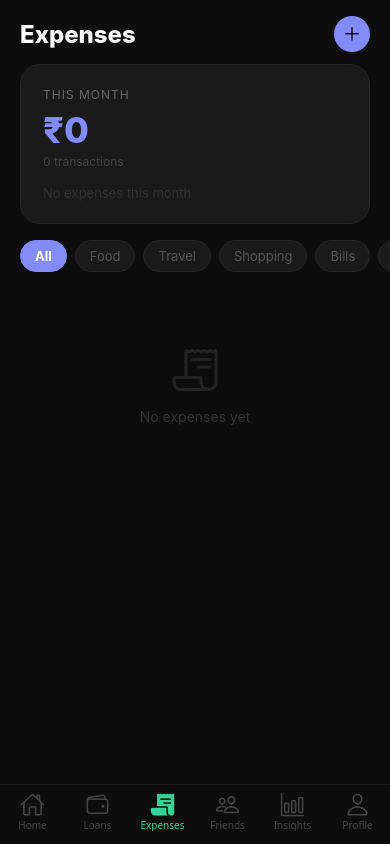
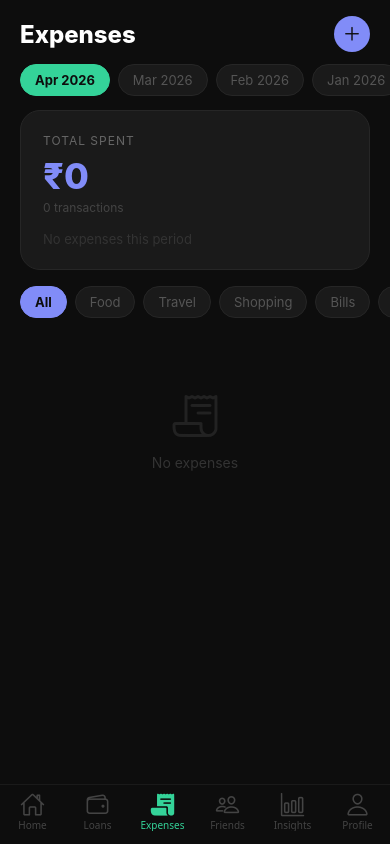
Before and after one commit to sabihul2110/FlowLedger, a React Native app in the folder frontend/: screen /Expenses in a window 390 px wide. Built offline with nearby package versions, Linux system fonts and the light colour scheme.

Commit message:
refactor: expenses and insights with month filter, useExpenses hook, constants

```diff
--- /dev/null
+++ b/frontend/src/hooks/useExpenses.js
@@ -0,0 +1,24 @@
+// frontend/src/hooks/useExpenses.js
+import { useState, useCallback } from 'react';
+import { useFocusEffect } from '@react-navigation/native';
+import { getExpenses } from '../store/expenseStore';
+
+export default function useExpenses(month, year) {
+  const [expenses, setExpenses] = useState([]);
+  const [loading, setLoading] = useState(true);
+
+  const load = async () => {
+    setLoading(true);
+    const all = await getExpenses();
+    const filtered = all.filter(e => {
+      const d = new Date(e.createdAt);
+      return d.getMonth() === month && d.getFullYear() === year;
+    });
+    setExpenses(filtered);
+    setLoading(false);
+  };
+
+  useFocusEffect(useCallback(() => { load(); }, [month, year]));
+
+  return { expenses, loading, reload: load };
+}
--- a/frontend/src/screens/ExpensesScreen.js
+++ b/frontend/src/screens/ExpensesScreen.js
@@ -7,22 +7,16 @@ flowledger/
         ExpensesScreen.js
 */
 
-import { Ionicons } from '@expo/vector-icons';
-import { useFocusEffect } from '@react-navigation/native';
-import { useCallback, useState } from 'react';
+import { useState } from 'react';
 import {
-  Alert,
-  KeyboardAvoidingView,
-  Modal,
-  Platform,
-  ScrollView, StyleSheet,
-  Text,
-  TextInput,
-  TouchableOpacity,
-  View,
+  View, Text, ScrollView, StyleSheet, TouchableOpacity,
+  Modal, TextInput, KeyboardAvoidingView, Platform, Alert,
 } from 'react-native';
 import { SafeAreaView } from 'react-native-safe-area-context';
-import { CATEGORIES, deleteExpense, getExpenses, getMonthSummary, saveExpense } from '../store/expenseStore';
+import { Ionicons } from '@expo/vector-icons';
+import { CATEGORIES, deleteExpense, saveExpense } from '../store/expenseStore';
+import { getMonthOptions } from '../utils/dateHelpers';
+import useExpenses from '../hooks/useExpenses';
 
 const CATEGORY_ICONS = {
   Food: 'fast-food-outline',
@@ -45,20 +39,23 @@ const CATEGORY_COLORS = {
 const EMPTY_FORM = { title: '', amount: '', category: 'Food', note: '' };
 
 export default function ExpensesScreen() {
-  const [expenses, setExpenses] = useState([]);
-  const [summary, setSummary] = useState({ total: 0, byCategory: {}, count: 0 });
+  const now = new Date();
+  const [selMonth, setSelMonth] = useState(now.getMonth());
+  const [selYear, setSelYear] = useState(now.getFullYear());
+  const [filterCat, setFilterCat] = useState('All');
   const [showModal, setShowModal] = useState(false);
   const [form, setForm] = useState(EMPTY_FORM);
-  const [filterCat, setFilterCat] = useState('All');
 
-  const load = async () => {
-    const data = await getExpenses();
-    setExpenses(data);
-    const s = await getMonthSummary();
-    setSummary(s);
-  };
+  const monthOptions = getMonthOptions(6);
+  const { expenses, reload } = useExpenses(selMonth, selYear);
 
-  useFocusEffect(useCallback(() => { load(); }, []));
+  // Compute summary from hook data
+  const total = expenses.reduce((s, e) => s + e.amount, 0);
+  const byCategory = {};
+  CATEGORIES.forEach(c => { byCategory[c] = 0; });
+  expenses.forEach(e => { byCategory[e.category] = (byCategory[e.category] || 0) + e.amount; });
+
+  const filtered = filterCat === 'All' ? expenses : expenses.filter(e => e.category === filterCat);
 
   const handleAdd = async () => {
     if (!form.title.trim()) return Alert.alert('Error', 'Enter a title');
@@ -66,17 +63,15 @@ export default function ExpensesScreen() {
     await saveExpense({ ...form, amount: parseFloat(form.amount) });
     setForm(EMPTY_FORM);
     setShowModal(false);
-    load();
+    reload();
   };
 
   const handleDelete = (id) => {
     Alert.alert('Delete', 'Delete this expense?', [
       { text: 'Cancel', style: 'cancel' },
-      { text: 'Delete', style: 'destructive', onPress: async () => { await deleteExpense(id); load(); } },
+      { text: 'Delete', style: 'destructive', onPress: async () => { await deleteExpense(id); reload(); } },
     ]);
   };
-
-  const filtered = filterCat === 'All' ? expenses : expenses.filter(e => e.category === filterCat);
 
   return (
     <SafeAreaView style={s.safe}>
@@ -91,31 +86,42 @@ export default function ExpensesScreen() {
 
       <ScrollView showsVerticalScrollIndicator={false}>
 
-        {/* Month Summary Card */}
+        {/* Month Selector */}
+        <ScrollView horizontal showsHorizontalScrollIndicator={false} contentContainerStyle={s.monthRow}>
+          {monthOptions.map(opt => (
+            <TouchableOpacity
+              key={`${opt.month}-${opt.year}`}
+              style={[s.filterTab, selMonth === opt.month && selYear === opt.year && s.monthActive]}
+              onPress={() => { setSelMonth(opt.month); setSelYear(opt.year); }}
+            >
+              <Text style={[s.filterText, selMonth === opt.month && selYear === opt.year && s.filterTextActive]}>
+                {opt.label}
+              </Text>
+            </TouchableOpacity>
+          ))}
+        </ScrollView>
+
+        {/* Summary Card */}
         <View style={s.card}>
-          <Text style={s.cardLabel}>THIS MONTH</Text>
-          <Text style={s.cardAmount}>₹{summary.total.toLocaleString()}</Text>
-          <Text style={s.cardSub}>{summary.count} transactions</Text>
-
-          {/* Category Breakdown */}
+          <Text style={s.cardLabel}>TOTAL SPENT</Text>
+          <Text style={s.cardAmount}>₹{total.toLocaleString()}</Text>
+          <Text style={s.cardSub}>{expenses.length} transactions</Text>
           <View style={s.catGrid}>
-            {CATEGORIES.filter(c => summary.byCategory[c] > 0).map(c => (
+            {CATEGORIES.filter(c => byCategory[c] > 0).map(c => (
               <View key={c} style={s.catChip}>
                 <Ionicons name={CATEGORY_ICONS[c]} size={13} color={CATEGORY_COLORS[c]} />
                 <Text style={s.catChipText}>{c}</Text>
-                <Text style={[s.catChipAmt, { color: CATEGORY_COLORS[c] }]}>
-                  ₹{summary.byCategory[c].toLocaleString()}
-                </Text>
+                <Text style={[s.catChipAmt, { color: CATEGORY_COLORS[c] }]}>₹{byCategory[c].toLocaleString()}</Text>
               </View>
             ))}
-            {CATEGORIES.every(c => !summary.byCategory[c]) && (
-              <Text style={s.noData}>No expenses this month</Text>
+            {CATEGORIES.every(c => !byCategory[c]) && (
+              <Text style={s.noData}>No expenses this period</Text>
             )}
           </View>
         </View>
 
         {/* Category Filter */}
-        <ScrollView horizontal showsHorizontalScrollIndicator={false} style={s.filterScroll} contentContainerStyle={s.filterContent}>
+        <ScrollView horizontal showsHorizontalScrollIndicator={false} contentContainerStyle={s.catFilterRow}>
           {['All', ...CATEGORIES].map(c => (
             <TouchableOpacity
               key={c}
@@ -127,12 +133,12 @@ export default function ExpensesScreen() {
           ))}
         </ScrollView>
 
-        {/* Expenses List */}
+        {/* List */}
         <View style={s.list}>
           {filtered.length === 0 && (
             <View style={s.empty}>
               <Ionicons name="receipt-outline" size={48} color="#222" />
-              <Text style={s.emptyText}>No expenses yet</Text>
+              <Text style={s.emptyText}>No expenses</Text>
             </View>
           )}
           {filtered.map(exp => (
@@ -143,10 +149,7 @@ export default function ExpensesScreen() {
               <View style={s.expInfo}>
                 <Text style={s.expTitle}>{exp.title}</Text>
                 <Text style={s.expMeta}>
-                  {exp.category}
-                  {exp.note ? ` · ${exp.note}` : ''}
-                  {' · '}
-                  {new Date(exp.createdAt).toLocaleDateString('en-IN', { day: 'numeric', month: 'short' })}
+                  {exp.category}{exp.note ? ` · ${exp.note}` : ''} · {new Date(exp.createdAt).toLocaleDateString('en-IN', { day: 'numeric', month: 'short' })}
                 </Text>
               </View>
               <View style={s.expRight}>
@@ -161,29 +164,13 @@ export default function ExpensesScreen() {
         <View style={{ height: 30 }} />
       </ScrollView>
 
-      {/* Add Expense Modal */}
+      {/* Add Modal */}
       <Modal visible={showModal} animationType="slide" transparent>
         <KeyboardAvoidingView behavior={Platform.OS === 'ios' ? 'padding' : 'height'} style={s.modalOverlay}>
           <View style={s.modalBox}>
             <Text style={s.modalTitle}>Add Expense</Text>
-
-            <TextInput
-              style={s.input}
-              placeholder="Title (e.g. Lunch)"
-              placeholderTextColor="#444"
-              value={form.title}
-              onChangeText={v => setForm(f => ({ ...f, title: v }))}
-            />
-            <TextInput
-              style={s.input}
-              placeholder="Amount (₹)"
-              placeholderTextColor="#444"
-              keyboardType="numeric"
-              value={form.amount}
-              onChangeText={v => setForm(f => ({ ...f, amount: v }))}
-            />
-
-            {/* Category Picker */}
+            <TextInput style={s.input} placeholder="Title" placeholderTextColor="#444" value={form.title} onChangeText={v => setForm(f => ({ ...f, title: v }))} />
+            <TextInput style={s.input} placeholder="Amount (₹)" placeholderTextColor="#444" keyboardType="numeric" value={form.amount} onChangeText={v => setForm(f => ({ ...f, amount: v }))} />
             <Text style={s.inputLabel}>Category</Text>
             <ScrollView horizontal showsHorizontalScrollIndicator={false} style={{ marginBottom: 12 }}>
               <View style={{ flexDirection: 'row', gap: 8 }}>
@@ -199,15 +186,7 @@ export default function ExpensesScreen() {
                 ))}
               </View>
             </ScrollView>
-
-            <TextInput
-              style={s.input}
-              placeholder="Note (optional)"
-              placeholderTextColor="#444"
-              value={form.note}
-              onChangeText={v => setForm(f => ({ ...f, note: v }))}
-            />
-
+            <TextInput style={s.input} placeholder="Note (optional)" placeholderTextColor="#444" value={form.note} onChangeText={v => setForm(f => ({ ...f, note: v }))} />
             <View style={s.modalBtns}>
               <TouchableOpacity style={s.cancelBtn} onPress={() => { setShowModal(false); setForm(EMPTY_FORM); }}>
                 <Text style={s.cancelBtnText}>Cancel</Text>
@@ -229,6 +208,13 @@ const s = StyleSheet.create({
   header: { flexDirection: 'row', justifyContent: 'space-between', alignItems: 'center', paddingHorizontal: 20, paddingTop: 16, paddingBottom: 12 },
   title: { color: '#fff', fontSize: 24, fontWeight: '800' },
   addBtn: { backgroundColor: '#818cf8', borderRadius: 20, width: 36, height: 36, justifyContent: 'center', alignItems: 'center' },
+  monthRow: { paddingHorizontal: 20, gap: 8, marginBottom: 14 },
+  catFilterRow: { paddingHorizontal: 20, gap: 8, marginBottom: 12 },
+  filterTab: { paddingHorizontal: 14, paddingVertical: 7, borderRadius: 20, backgroundColor: '#1a1a1a', borderWidth: 1, borderColor: '#262626' },
+  filterActive: { backgroundColor: '#818cf8', borderColor: '#818cf8' },
+  monthActive: { backgroundColor: '#34d399', borderColor: '#34d399' },
+  filterText: { color: '#555', fontSize: 13 },
+  filterTextActive: { color: '#0d0d0d', fontWeight: '700' },
   card: { backgroundColor: '#1a1a1a', borderRadius: 20, padding: 22, marginHorizontal: 20, marginBottom: 16, borderWidth: 1, borderColor: '#262626' },
   cardLabel: { color: '#666', fontSize: 12, letterSpacing: 1 },
   cardAmount: { color: '#818cf8', fontSize: 36, fontWeight: '800', marginTop: 6 },
@@ -238,12 +224,6 @@ const s = StyleSheet.create({
   catChipText: { color: '#888', fontSize: 11 },
   catChipAmt: { fontSize: 11, fontWeight: '700' },
   noData: { color: '#333', fontSize: 13 },
-  filterScroll: { marginBottom: 12 },
-  filterContent: { paddingHorizontal: 20, gap: 8 },
-  filterTab: { paddingHorizontal: 14, paddingVertical: 7, borderRadius: 20, backgroundColor: '#1a1a1a', borderWidth: 1, borderColor: '#262626' },
-  filterActive: { backgroundColor: '#818cf8', borderColor: '#818cf8' },
-  filterText: { color: '#555', fontSize: 13 },
-  filterTextActive: { color: '#fff', fontWeight: '700' },
   list: { paddingHorizontal: 20 },
   empty: { alignItems: 'center', marginTop: 60, gap: 12 },
   emptyText: { color: '#333', fontSize: 14 },
@@ -259,7 +239,7 @@ const s = StyleSheet.create({
   modalBox: { backgroundColor: '#1a1a1a', borderTopLeftRadius: 24, borderTopRightRadius: 24, padding: 24, paddingBottom: 40 },
   modalTitle: { color: '#fff', fontSize: 20, fontWeight: '800', marginBottom: 20 },
   input: { backgroundColor: '#262626', borderRadius: 12, padding: 14, color: '#fff', marginBottom: 12, fontSize: 15 },
-  catBtn: { flexDirection: 'row', alignItems: 'center', gap: 5, paddingHorizontal: 12, paddingVertical: 8, borderRadius: 20, backgroundColor: '#262626', borderWidth: 1, borderColor: '#2a2a2a' },
+  catBtn: { flexDirection: 'row', alignItems: 'center', gap: 5, paddingHorizontal: 12, paddingVertical: 8, borderRadius: 20, backgroundColor: '#262626', borderWidth: 1, borderColor: '#333' },
   catBtnText: { color: '#555', fontSize: 12 },
   modalBtns: { flexDirection: 'row', gap: 12, marginTop: 8 },
   cancelBtn: { flex: 1, padding: 14, borderRadius: 12, backgroundColor: '#262626', alignItems: 'center' },
--- a/frontend/src/screens/InsightsScreen.js
+++ b/frontend/src/screens/InsightsScreen.js
@@ -7,66 +7,56 @@ flowledger/
         InsightsScreen.js
 */
 
-import { useState, useCallback } from 'react';
-import { View, Text, ScrollView, StyleSheet } from 'react-native';
+import { useState, useCallback, useEffect } from 'react';
+import { View, Text, ScrollView, StyleSheet, TouchableOpacity } from 'react-native';
 import { SafeAreaView } from 'react-native-safe-area-context';
 import { Ionicons } from '@expo/vector-icons';
 import { useFocusEffect } from '@react-navigation/native';
 import { getLoans, getBalanceSummary } from '../store/loanStore';
-import { getExpenses, getMonthSummary, CATEGORIES } from '../store/expenseStore';
+import { getExpenses, CATEGORIES } from '../store/expenseStore';
+import { getMonthOptions } from '../utils/dateHelpers';
 
 export default function InsightsScreen() {
+  const now = new Date();
+  const [selMonth, setSelMonth] = useState(now.getMonth());
+  const [selYear, setSelYear] = useState(now.getFullYear());
   const [data, setData] = useState(null);
+  const monthOptions = getMonthOptions(6);
 
-  useFocusEffect(useCallback(() => {
   const load = async () => {
     const balance = await getBalanceSummary();
-      const { total, byCategory, count } = await getMonthSummary();
     const allExpenses = await getExpenses();
     const allLoans = await getLoans();
 
-      // Top category
-      const topCat = CATEGORIES.reduce((a, b) =>
-        (byCategory[a] || 0) > (byCategory[b] || 0) ? a : b
-      );
+    // Filter expenses by selected month
+    const monthExpenses = allExpenses.filter(e => {
+      const d = new Date(e.createdAt);
+      return d.getMonth() === selMonth && d.getFullYear() === selYear;
+    });
 
-      // Average expense
+    const total = monthExpenses.reduce((s, e) => s + e.amount, 0);
+    const byCategory = {};
+    CATEGORIES.forEach(c => { byCategory[c] = 0; });
+    monthExpenses.forEach(e => { byCategory[e.category] = (byCategory[e.category] || 0) + e.amount; });
+    const count = monthExpenses.length;
+
+    const topCat = CATEGORIES.reduce((a, b) => (byCategory[a] || 0) > (byCategory[b] || 0) ? a : b);
     const avg = count > 0 ? (total / count).toFixed(0) : 0;
-
-      // Settled vs pending loans
     const settled = allLoans.filter(l => l.status === 'settled').length;
     const pending = allLoans.filter(l => l.status === 'pending').length;
+    const biggest = monthExpenses.reduce((a, b) => a.amount > b.amount ? a : b, { amount: 0, title: 'N/A' });
 
-      // Biggest single expense this month
-      const now = new Date();
-      const thisMonth = allExpenses.filter(e => {
-        const d = new Date(e.createdAt);
-        return d.getMonth() === now.getMonth() && d.getFullYear() === now.getFullYear();
-      });
-      const biggest = thisMonth.reduce((a, b) => a.amount > b.amount ? a : b, { amount: 0, title: 'N/A' });
-
-      // Most lent to person
     const lentMap = {};
     allLoans.filter(l => l.type === 'lent' && l.status === 'pending').forEach(l => {
       lentMap[l.name] = (lentMap[l.name] || 0) + (l.amount - (l.paid || 0));
     });
     const topDebtor = Object.entries(lentMap).sort((a, b) => b[1] - a[1])[0];
 
-      setData({
-        balance,
-        monthTotal: total,
-        monthCount: count,
-        byCategory,
-        topCat,
-        avg,
-        settled,
-        pending,
-        biggest,
-        topDebtor,
-      });
+    setData({ balance, monthTotal: total, monthCount: count, byCategory, topCat, avg, settled, pending, biggest, topDebtor });
   };
-    load();
-  }, []));
+
+  useFocusEffect(useCallback(() => { load(); }, []));
+  useEffect(() => { load(); }, [selMonth, selYear]);
 
   if (!data) return (
     <SafeAreaView style={s.safe}>
@@ -80,38 +70,47 @@ export default function InsightsScreen() {
 
         <Text style={s.title}>Insights</Text>
 
-        {/* Net Balance */}
+        {/* Month Selector */}
+        <ScrollView horizontal showsHorizontalScrollIndicator={false} contentContainerStyle={s.monthRow}>
+          {monthOptions.map(opt => (
+            <TouchableOpacity
+              key={`${opt.month}-${opt.year}`}
+              style={[s.filterTab, selMonth === opt.month && selYear === opt.year && s.filterActive]}
+              onPress={() => { setSelMonth(opt.month); setSelYear(opt.year); }}
+            >
+              <Text style={[s.filterText, selMonth === opt.month && selYear === opt.year && s.filterTextActive]}>
+                {opt.label}
+              </Text>
+            </TouchableOpacity>
+          ))}
+        </ScrollView>
+
+        {/* Balance Overview */}
         <View style={s.section}>
           <Text style={s.sectionTitle}>BALANCE OVERVIEW</Text>
           <Row icon="trending-up-outline" color="#34d399" label="Total Lent" value={`₹${data.balance.totalLent.toLocaleString()}`} />
           <Row icon="trending-down-outline" color="#f87171" label="Total Owed" value={`₹${data.balance.totalOwed.toLocaleString()}`} />
-          <Row
-            icon="wallet-outline"
-            color={data.balance.net >= 0 ? '#34d399' : '#f87171'}
-            label="Net Balance"
-            value={`${data.balance.net >= 0 ? '+' : ''}₹${data.balance.net.toLocaleString()}`}
-            highlight
-          />
+          <Row icon="wallet-outline" color={data.balance.net >= 0 ? '#34d399' : '#f87171'} label="Net Balance" value={`${data.balance.net >= 0 ? '+' : ''}₹${data.balance.net.toLocaleString()}`} highlight />
         </View>
 
-        {/* Loans Summary */}
+        {/* Loans */}
         <View style={s.section}>
           <Text style={s.sectionTitle}>LOANS</Text>
-          <Row icon="checkmark-circle-outline" color="#34d399" label="Settled loans" value={`${data.settled}`} />
-          <Row icon="time-outline" color="#fbbf24" label="Pending loans" value={`${data.pending}`} />
+          <Row icon="checkmark-circle-outline" color="#34d399" label="Settled" value={`${data.settled}`} />
+          <Row icon="time-outline" color="#fbbf24" label="Pending" value={`${data.pending}`} />
           {data.topDebtor && (
             <Row icon="person-outline" color="#818cf8" label="Owes you most" value={`${data.topDebtor[0]} · ₹${data.topDebtor[1].toLocaleString()}`} />
           )}
         </View>
 
-        {/* This Month Expenses */}
+        {/* Monthly Expenses */}
         <View style={s.section}>
-          <Text style={s.sectionTitle}>THIS MONTH</Text>
+          <Text style={s.sectionTitle}>EXPENSES · {monthOptions.find(o => o.month === selMonth && o.year === selYear)?.label}</Text>
           <Row icon="receipt-outline" color="#818cf8" label="Total spent" value={`₹${data.monthTotal.toLocaleString()}`} />
           <Row icon="list-outline" color="#818cf8" label="Transactions" value={`${data.monthCount}`} />
           <Row icon="calculator-outline" color="#818cf8" label="Avg per expense" value={`₹${data.avg}`} />
           {data.biggest.amount > 0 && (
-            <Row icon="arrow-up-outline" color="#f87171" label="Biggest expense" value={`${data.biggest.title} · ₹${data.biggest.amount}`} />
+            <Row icon="arrow-up-outline" color="#f87171" label="Biggest" value={`${data.biggest.title} · ₹${data.biggest.amount}`} />
           )}
           {data.monthTotal > 0 && (
             <Row icon="star-outline" color="#fbbf24" label="Top category" value={`${data.topCat} · ₹${data.byCategory[data.topCat]}`} />
@@ -158,7 +157,12 @@ function Row({ icon, color, label, value, highlight }) {
 const s = StyleSheet.create({
   safe: { flex: 1, backgroundColor: '#0d0d0d' },
   loading: { color: '#555', textAlign: 'center', marginTop: 40 },
-  title: { color: '#fff', fontSize: 24, fontWeight: '800', paddingHorizontal: 20, paddingTop: 16, paddingBottom: 20 },
+  title: { color: '#fff', fontSize: 24, fontWeight: '800', paddingHorizontal: 20, paddingTop: 16, paddingBottom: 12 },
+  monthRow: { paddingHorizontal: 20, gap: 8, marginBottom: 16 },
+  filterTab: { paddingHorizontal: 14, paddingVertical: 7, borderRadius: 20, backgroundColor: '#1a1a1a', borderWidth: 1, borderColor: '#262626' },
+  filterActive: { backgroundColor: '#818cf8', borderColor: '#818cf8' },
+  filterText: { color: '#555', fontSize: 13 },
+  filterTextActive: { color: '#fff', fontWeight: '700' },
   section: { backgroundColor: '#1a1a1a', marginHorizontal: 20, borderRadius: 16, padding: 16, marginBottom: 16, borderWidth: 1, borderColor: '#262626' },
   sectionTitle: { color: '#444', fontSize: 11, letterSpacing: 1, marginBottom: 12 },
   row: { flexDirection: 'row', alignItems: 'center', paddingVertical: 10, borderBottomWidth: 1, borderBottomColor: '#262626' },
--- /dev/null
+++ b/frontend/src/utils/dateHelpers.js
@@ -0,0 +1,21 @@
+// frontend/src/utils/dateHelpers.js
+
+export const MONTHS = [
+  'Jan','Feb','Mar','Apr','May','Jun',
+  'Jul','Aug','Sep','Oct','Nov','Dec'
+];
+
+export function getMonthOptions(count = 6) {
+  const options = [];
+  const now = new Date();
+  for (let i = 0; i < count; i++) {
+    const d = new Date(now.getFullYear(), now.getMonth() - i, 1);
+    options.push({ month: d.getMonth(), year: d.getFullYear(), label: `${MONTHS[d.getMonth()]} ${d.getFullYear()}` });
+  }
+  return options;
+}
+
+export function formatDate(isoString) {
+  const d = new Date(isoString);
+  return d.toLocaleDateString('en-IN', { day: 'numeric', month: 'short' });
+}
```
Also changed, not shown: frontend/src/constants/colors.js (added, +14 -0 lines), frontend/src/constants/keys.js (added, +7 -0 lines), frontend/src/hooks/useLoans.js (added, +23 -0 lines). Lines whose indentation alone changed are shown as unchanged.
